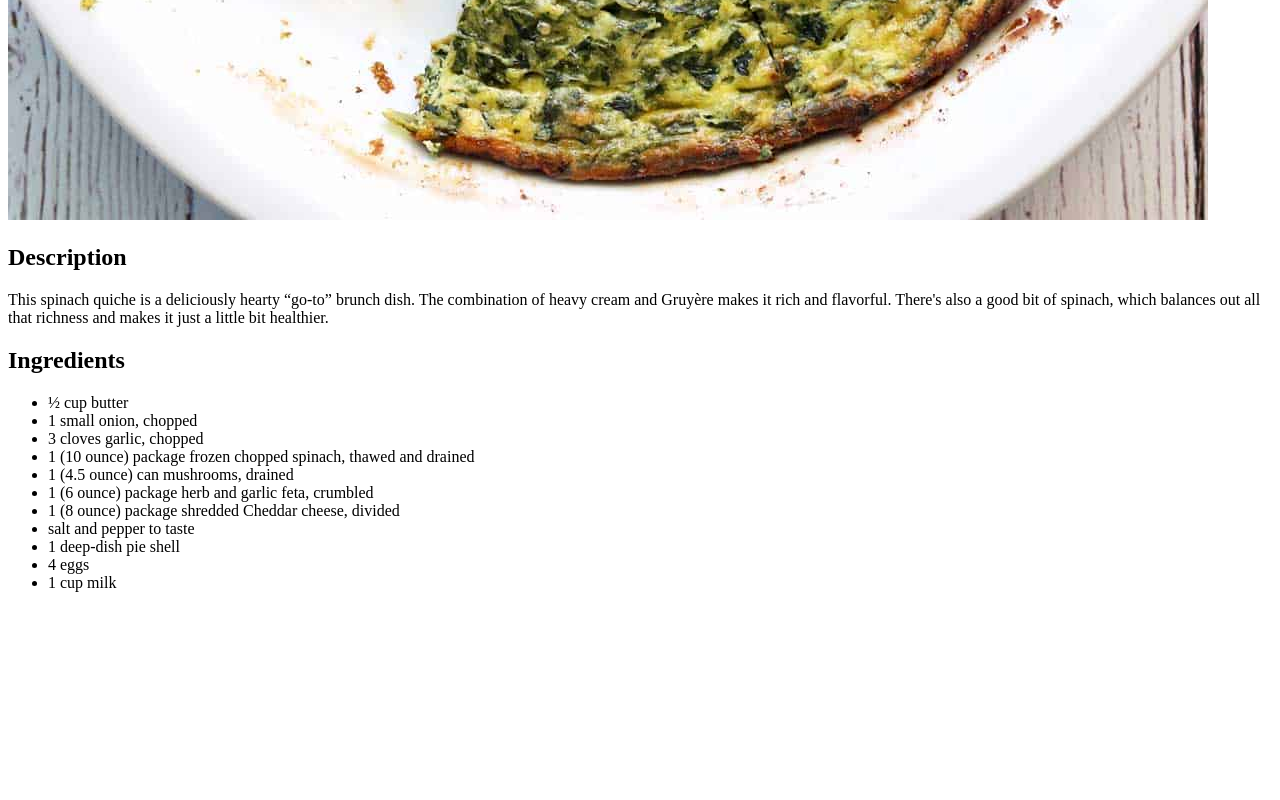
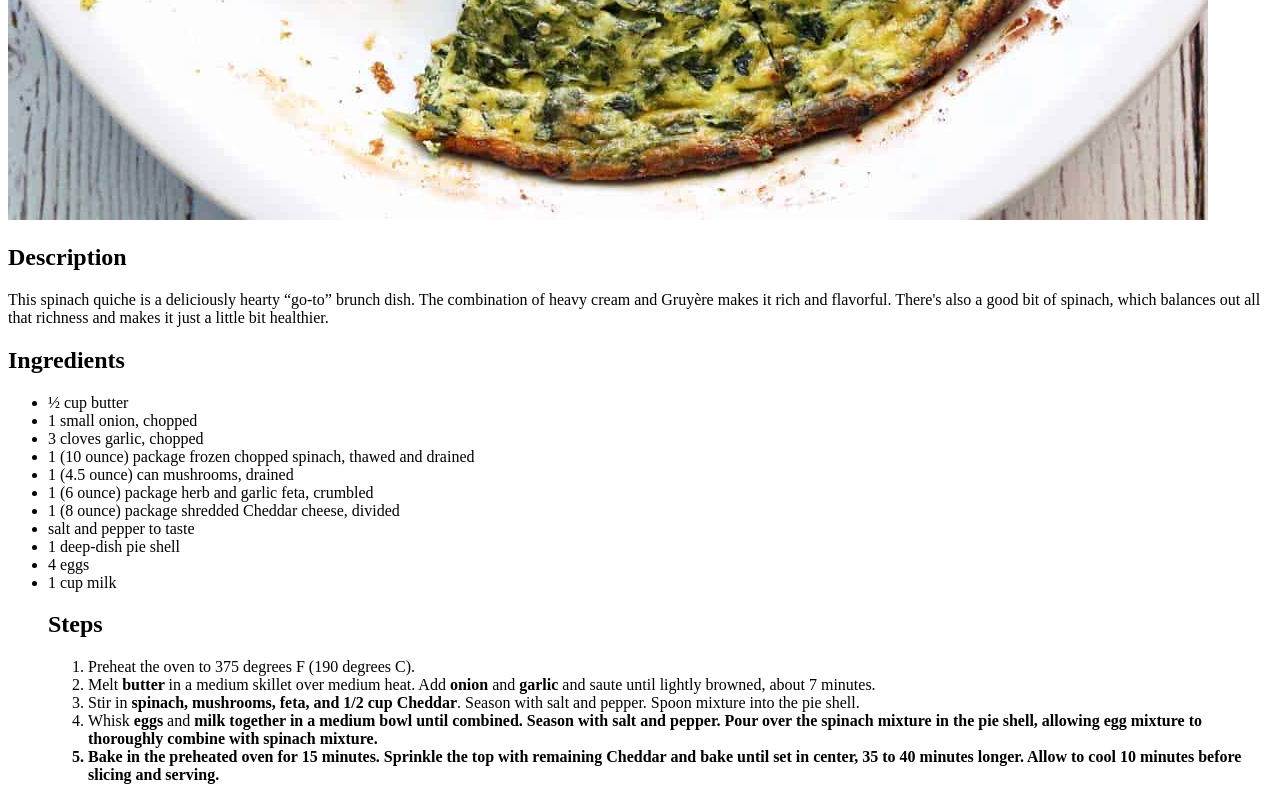
Before and after one commit to usion-eng/odin-recipes, a plain HTML site: page recipes/spinachquiche.html in a window 1280 px wide. Shown: the part 1060-1860 px from the top of the page. Before the commit the page ends 1668 px from the top, so only its background shows below. Drawn offline with Linux system fonts and the light colour scheme.

Commit message:
Add cooking steps to Spinach Quiche

```diff
--- a/recipes/spinachquiche.html
+++ b/recipes/spinachquiche.html
@@ -25,6 +25,14 @@
             <li>1 deep-dish pie shell</li>
             <li>4 eggs</li>
             <li>1 cup milk</li>
+    <h2>Steps</h2>
+        <ol>
+            <li>Preheat the oven to 375 degrees F (190 degrees C).</li>
+            <li>Melt <b>butter </b>in a medium skillet over medium heat. Add <b>onion</b> and <b>garlic</b> and saute until lightly browned, about 7 minutes.</li>
+            <li>Stir in <b>spinach, mushrooms, feta, and 1/2 cup Cheddar</b>. Season with salt and pepper. Spoon mixture into the pie shell.</li>
+            <li>Whisk <b>eggs</b> and <b>milk together in a medium bowl until combined. Season with salt and pepper. Pour over the spinach mixture in the pie shell, allowing egg mixture to thoroughly combine with spinach mixture.</li>
+            <li>Bake in the preheated oven for 15 minutes. Sprinkle the top with remaining Cheddar and bake until set in center, 35 to 40 minutes longer. Allow to cool 10 minutes before slicing and serving.</li>
+        </ol>
 
 </body>
 </html>
```
